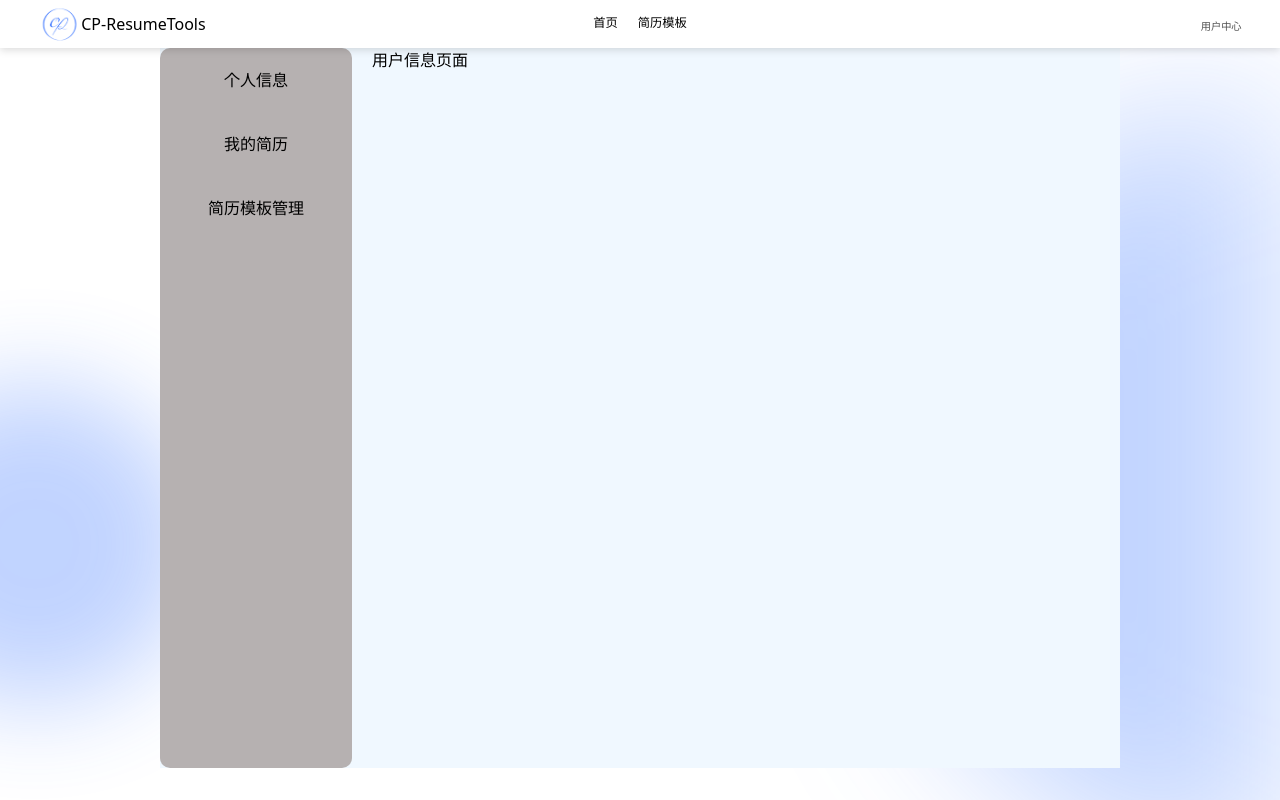
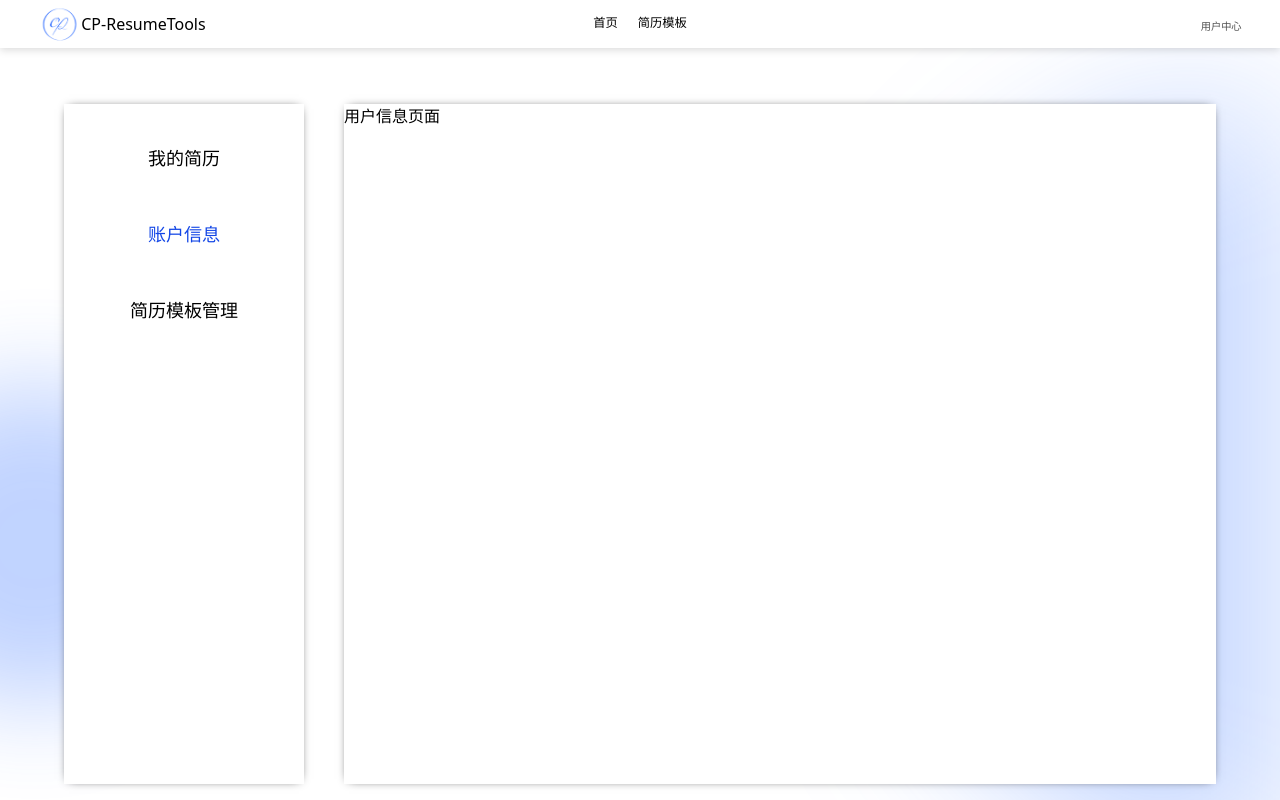
Before and after one commit to codepaintstudio/cp-resume, a Vue app: page /#/user/Information in a window 1280 px wide. Built offline with nearby package versions, Linux system fonts and the light colour scheme; the HTML template or start-up script is replaced by a standard one; what @iconify/tailwind4 would draw is missing.

Commit message:
style: 用户界面架构样式

```diff
--- a/src/views/user/indexPage.vue
+++ b/src/views/user/indexPage.vue
@@ -1,36 +1,16 @@
 <script setup lang="ts">
 </script>
+
+
 <template>
-  <div class="user">
-    <div class="menu">
-      <RouterLink to="/user/information">个人信息</RouterLink>
-      <RouterLink to="/user/cv">我的简历</RouterLink>
-      <RouterLink to="/user/cvAdmn">简历模板管理</RouterLink>
+  <div class="w-9/10 h-[85vh] mx-auto mt-14 flex">
+    <div class="bg-white shadow-[0px_0px_10px_-5px] flex flex-col w-[240px] items-center p-10 space-y-12 text-lg">
+
+      <RouterLink to="/user/cv" exact-active-class="text-blue-700">我的简历</RouterLink>
+      <RouterLink to="/user/information" exact-active-class="text-blue-700">账户信息</RouterLink>
+      <RouterLink to="/user/cvAdmn" exact-active-class="text-blue-700">简历模板管理</RouterLink>
+
     </div>
-    <RouterView></RouterView>
+    <RouterView class="bg-white flex-1 ml-10 shadow-[0px_0px_10px_-5px]"></RouterView>
   </div>
 </template>
-<style scoped lang="scss">
-.user {
-  display: flex;
-  height: 90vh;
-  width: 75%;
-  margin: 0 auto;
-  background-color: aliceblue;
-
-  .menu {
-    width: 20%;
-    height: 100%;
-    background-color: rgb(182, 177, 177);
-    border-radius: 10px;
-    margin-right: 20px;
-    display: flex;
-    flex-direction: column;
-    align-items: center;
-  }
-}
-
-a {
-  margin: 20px;
-}
-</style>
```
